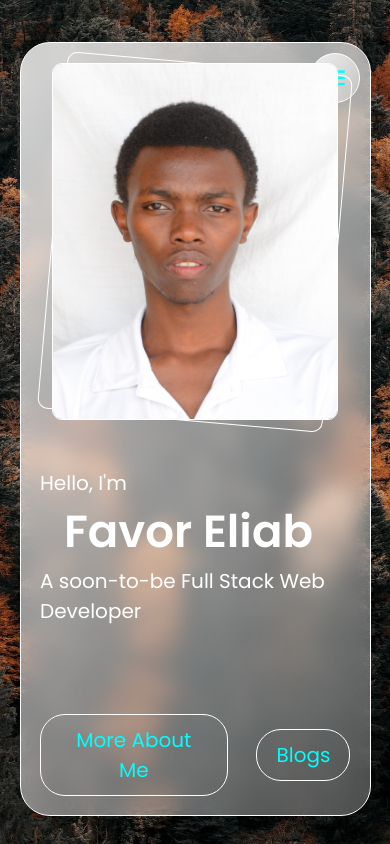
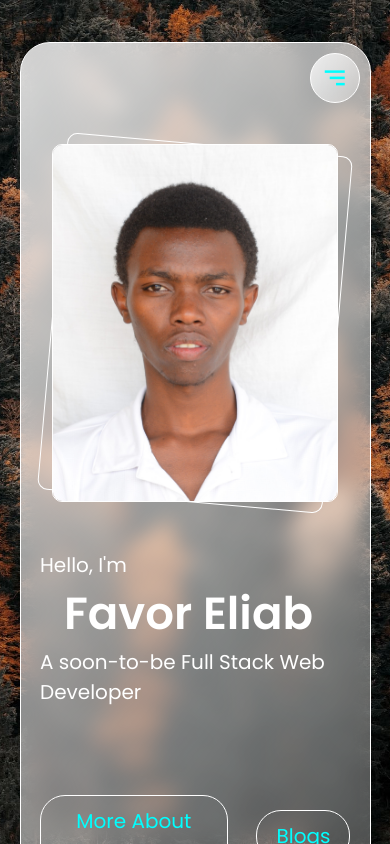
Before and after one commit to Favor-star/personal-web, a plain HTML site: page index.html in a window 390 px wide. Drawn offline with nearby package versions, Linux system fonts and the light colour scheme.

Commit message:
Tried to fix the menu being overlaped by the contents

```diff
--- a/styles.css
+++ b/styles.css
@@ -75,6 +75,7 @@ main {
   align-items: center;
   transition: 0.5s;
   padding: 5vw;
+
 }
 .menu-icon {
   display: flex;
@@ -545,6 +546,7 @@ main {
 @media only screen and (max-width: 768px) {
   .main-div {
     height: auto;
+    padding-top: 12vh;
   }
   .contact-me {
     /* flex-wrap: wrap; */
```
